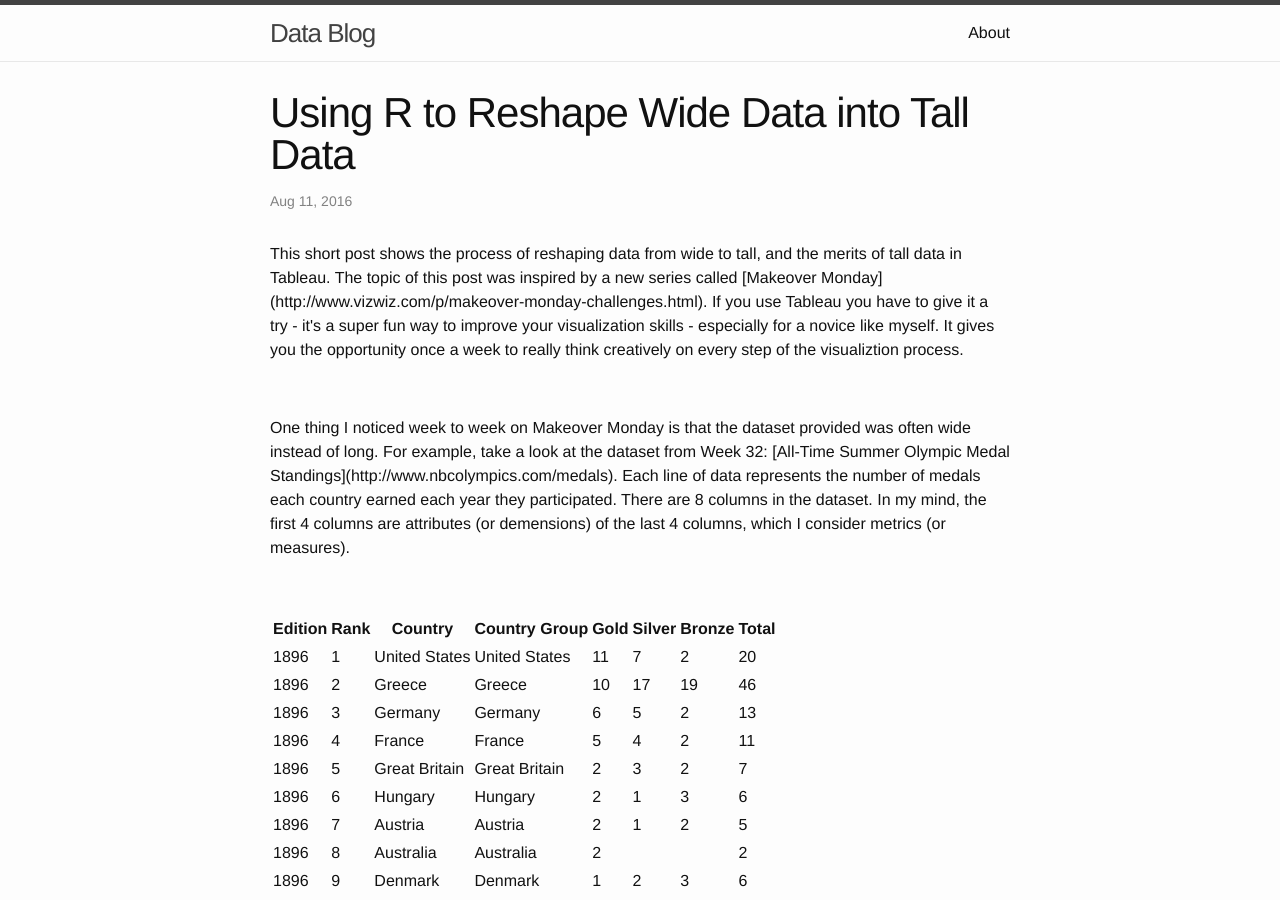
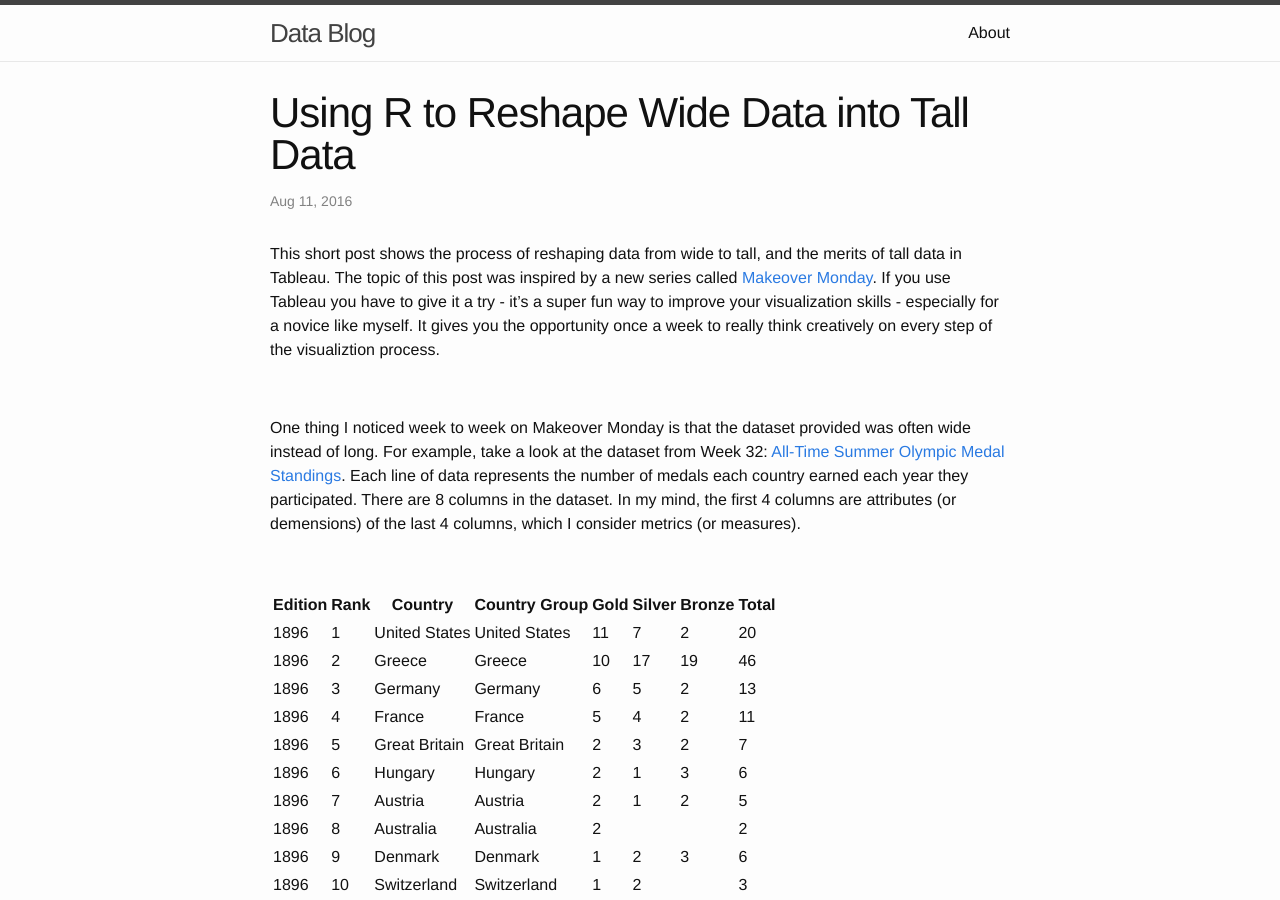
Before and after one commit to johntilelli/johntilelli.github.io, a Jekyll site: the page built from _posts/2016-08-11-reshaping-data.markdown, in a window 1280 px wide and 900 px high. Built offline with Jekyll 4.4.1, drawn with Linux system fonts in a browser that asks for light colours; some of the changed text lies outside the part shown.

Commit message:
Update 2016-08-11-reshaping-data.markdown

```diff
--- a/_posts/2016-08-11-reshaping-data.markdown
+++ b/_posts/2016-08-11-reshaping-data.markdown
@@ -4,13 +4,13 @@ title:  "Using R to Reshape Wide Data into Tall Data"
 date:   2016-08-11 00:34:00 -0700
 categories: blog update
 ---
-<p>
+
 This short post shows the process of reshaping data from wide to tall, and the merits of tall data in Tableau. The topic of this post was inspired by a new series called [Makeover Monday](http://www.vizwiz.com/p/makeover-monday-challenges.html). If you use Tableau you have to give it a try - it's a super fun way to improve your visualization skills - especially for a novice like myself. It gives you the opportunity once a week to really think creatively on every step of the visualiztion process.
-</p>
+
 <br>
-<p>
+
 One thing I noticed week to week on Makeover Monday is that the dataset provided was often wide instead of long. For example, take a look at the dataset from Week 32:  [All-Time Summer Olympic Medal Standings](http://www.nbcolympics.com/medals). Each line of data represents the number of medals each country earned each year they participated. There are 8 columns in the dataset. In my mind, the first 4 columns are attributes (or demensions) of the last 4 columns, which I consider metrics (or measures).
-</p>
+
 <br>
 
 | Edition | Rank | Country       | Country Group | Gold | Silver | Bronze | Total |
@@ -96,9 +96,8 @@ Here is the resulting "tall" dataset. Two columns were added, variable and amoun
 
 <br>
 
-<p>
 Here is my visualization below using the "tall" dataset. It shows 3 visualizations on the same worksheet, two barcharts and a stacked % of total bar chart, with a complex sorting. It wasn't my best work, especially in terms of design, but it shows how much easier tall data is to work with in Tableau. It was incredibly easy to create the table calc - I simply added the "amount" pill to the column pane and created a quick table calculation, percent of total, then added "variable" to the color on the marks pane. I was unable create this same worksheet using the original data. If anyone knows of a way to replicate this in Tableau with the original data please reply/send me a DM on [twitter](https://twitter.com/JohnTilelli).
-</p>
+
 
 <br>
 
```
